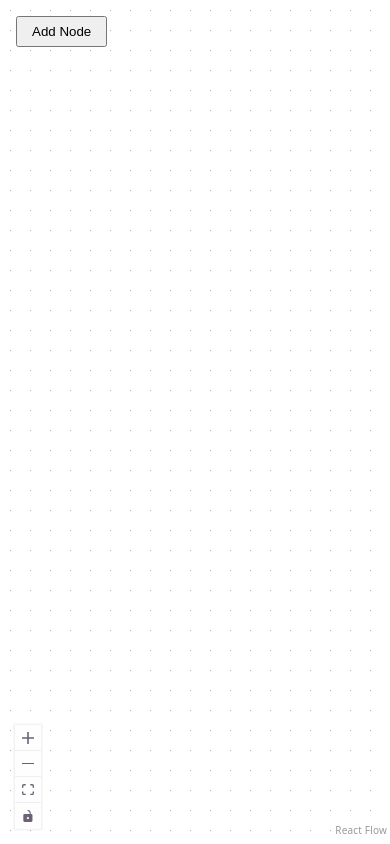
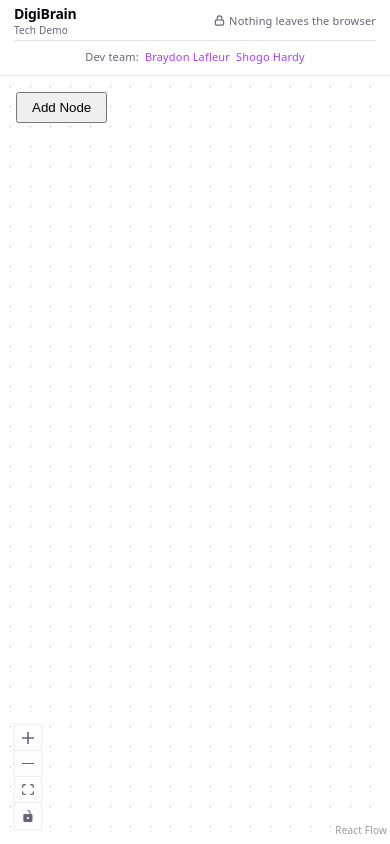
Before and after one commit to BrayLaf/DigiBrain-Tech-Demo, a React (Vite) app: page / in a window 390 px wide. Built offline with nearby package versions, Linux system fonts and the light colour scheme.

Commit message:
create a moile compatible header
add a header that contains digibrain name, a security message stating nothing will leave the users browser, and links to the dev teams websites

```diff
--- a/src/App.tsx
+++ b/src/App.tsx
@@ -1,4 +1,5 @@
 import { useState } from 'react';
+import AppHeader from './AppHeader';
 import GraphCanvas from './graph/GraphCanvas';
 import NodePanel from './panel/NodePanel';
 
@@ -11,7 +12,9 @@ function App() {
   const [panel, setPanel] = useState<PanelState>({ open: false });
 
   return (
-    <div style={{ width: '100vw', height: '100vh', position: 'relative' }}>
+    <>
+      <AppHeader />
+      <div style={{ flex: 1, position: 'relative', overflow: 'hidden' }}>
         <GraphCanvas
           onNodeClick={(id) => setPanel({ open: true, mode: 'edit', nodeId: id })}
         />
@@ -32,6 +35,7 @@ function App() {
           />
         )}
       </div>
+    </>
   );
 }
 
--- /dev/null
+++ b/src/AppHeader.css
@@ -0,0 +1,121 @@
+/* ── App Header ─────────────────────────────────────────────── */
+.app-header {
+  display: flex;
+  align-items: center;
+  height: 48px;
+  padding: 0 20px;
+  background: var(--bg);
+  border-bottom: 1px solid var(--border);
+  flex-shrink: 0;
+  box-sizing: border-box;
+  gap: 16px;
+}
+
+.app-header__brand {
+  display: flex;
+  align-items: baseline;
+  gap: 6px;
+  flex-shrink: 0;
+}
+
+.app-header__name {
+  font-size: 15px;
+  font-weight: 700;
+  color: var(--text-h);
+  letter-spacing: -0.3px;
+  line-height: 1;
+}
+
+.app-header__sub {
+  font-size: 13px;
+  font-weight: 400;
+  color: var(--text);
+  line-height: 1;
+}
+
+.app-header__privacy {
+  display: flex;
+  align-items: center;
+  gap: 5px;
+  color: var(--text);
+  font-size: 12px;
+  flex: 1;
+  justify-content: center;
+}
+
+.app-header__team {
+  display: flex;
+  align-items: center;
+  gap: 8px;
+  flex-shrink: 0;
+}
+
+.app-header__team-label {
+  font-size: 12px;
+  color: var(--text);
+  white-space: nowrap;
+}
+
+.app-header__link {
+  font-size: 12px;
+  color: var(--accent);
+  text-decoration: none;
+  white-space: nowrap;
+  transition: opacity 0.12s;
+}
+
+.app-header__link:hover {
+  opacity: 0.7;
+  text-decoration: underline;
+}
+
+/* ── Mobile (≤ 768px) ────────────────────────────────────────── */
+@media (max-width: 768px) {
+  .app-header {
+    height: auto;
+    padding: 6px 14px 7px;
+    flex-wrap: wrap;
+    align-items: center;
+    gap: 0;
+  }
+
+  /* Row 1: brand left, privacy right */
+  .app-header__brand {
+    flex: 1 1 auto;
+    flex-direction: column;
+    align-items: flex-start;
+    gap: 1px;
+  }
+
+  .app-header__name {
+    font-size: 14px;
+    line-height: 1.2;
+  }
+
+  .app-header__sub {
+    font-size: 10px;
+    line-height: 1.2;
+  }
+
+  .app-header__privacy {
+    flex: 0 0 auto;
+    font-size: 11px;
+    gap: 4px;
+    justify-content: flex-end;
+  }
+
+  /* Row 2: team spans full width, centered */
+  .app-header__team {
+    flex: 0 0 100%;
+    justify-content: center;
+    gap: 6px;
+    margin-top: 4px;
+    padding-top: 4px;
+    border-top: 1px solid var(--border);
+  }
+
+  .app-header__team-label,
+  .app-header__link {
+    font-size: 11px;
+  }
+}
--- /dev/null
+++ b/src/AppHeader.tsx
@@ -0,0 +1,52 @@
+import './AppHeader.css';
+
+const LockIcon = () => (
+  <svg
+    width="11"
+    height="11"
+    viewBox="0 0 24 24"
+    fill="none"
+    stroke="currentColor"
+    strokeWidth="2.5"
+    strokeLinecap="round"
+    strokeLinejoin="round"
+    aria-hidden="true"
+  >
+    <rect x="3" y="11" width="18" height="11" rx="2" ry="2" />
+    <path d="M7 11V7a5 5 0 0 1 10 0v4" />
+  </svg>
+);
+
+export default function AppHeader() {
+  return (
+    <header className="app-header">
+      <div className="app-header__brand">
+        <span className="app-header__name">DigiBrain</span>
+        <span className="app-header__sub">Tech Demo</span>
+      </div>
+      <div className="app-header__privacy">
+        <LockIcon />
+        <span>Nothing leaves the browser</span>
+      </div>
+      <div className="app-header__team">
+        <span className="app-header__team-label">Dev team:</span>
+        <a
+          className="app-header__link"
+          href="https://www.braydonlafleur.site/"
+          target="_blank"
+          rel="noopener noreferrer"
+        >
+          Braydon Lafleur
+        </a>
+        <a
+          className="app-header__link"
+          href="https://www.shogohardy.site/"
+          target="_blank"
+          rel="noopener noreferrer"
+        >
+          Shogo Hardy
+        </a>
+      </div>
+    </header>
+  );
+}
--- a/src/graph/GraphCanvas.tsx
+++ b/src/graph/GraphCanvas.tsx
@@ -12,6 +12,7 @@ import {
 } from '@xyflow/react';
 import '@xyflow/react/dist/style.css';
 import { useGraphStore } from '../store/graphStore';
+import { genId } from '../utils/id';
 import type { BrainNode } from '../types/graph';
 import DocumentNode from './nodes/DocumentNode';
 import TopicNode from './nodes/TopicNode';
@@ -80,7 +81,7 @@ export default function GraphCanvas({ onNodeClick }: GraphCanvasProps) {
     (connection: Connection) => {
       if (connection.source === connection.target) return;
       storeAddEdge({
-        id: crypto.randomUUID(),
+        id: genId(),
         source: connection.source,
         target: connection.target,
       });
--- a/src/index.css
+++ b/src/index.css
@@ -1,4 +1,5 @@
 :root {
+  --header-h: 48px;
   --text: #6b6375;
   --text-h: #08060d;
   --bg: #fff;
@@ -54,6 +55,12 @@
   }
 }
 
+@media (max-width: 768px) {
+  :root {
+    --header-h: 56px;
+  }
+}
+
 @media (prefers-color-scheme: dark) {
   :root {
     --text: #9ca3af;
@@ -101,10 +108,14 @@
 #root {
   width: 100%;
   height: 100vh;
+  height: 100dvh; /* tracks visual viewport — shrinks when iOS keyboard opens */
+  display: flex;
+  flex-direction: column;
 }
 
 body {
   margin: 0;
+  overflow: hidden; /* prevent page scroll — all scrolling is within #root */
 }
 
 h1,
--- a/src/panel/NodePanel.css
+++ b/src/panel/NodePanel.css
@@ -1,9 +1,9 @@
 .node-panel {
   position: fixed;
-  top: 0;
+  top: var(--header-h);
   right: 0;
   width: 380px;
-  height: 100%;
+  height: calc(100dvh - var(--header-h));
   background: var(--bg);
   border-left: 1.5px solid var(--border);
   box-shadow: -8px 0 40px rgba(0, 0, 0, 0.1);
@@ -11,6 +11,14 @@
   flex-direction: column;
   z-index: 100;
   animation: panel-in 0.2s cubic-bezier(0.16, 1, 0.3, 1);
+}
+
+@media (max-width: 480px) {
+  .node-panel {
+    width: 100%;
+    border-left: none;
+    border-top: 1.5px solid var(--border);
+  }
 }
 
 @keyframes panel-in {
--- /dev/null
+++ b/src/utils/id.ts
@@ -0,0 +1,11 @@
+// crypto.randomUUID() requires a secure context (HTTPS/localhost).
+// This fallback handles plain-HTTP local-network dev access (e.g. 192.168.x.x).
+export function genId(): string {
+  if (typeof crypto?.randomUUID === 'function') {
+    return crypto.randomUUID();
+  }
+  return 'xxxxxxxx-xxxx-4xxx-yxxx-xxxxxxxxxxxx'.replace(/[xy]/g, (c) => {
+    const r = (Math.random() * 16) | 0;
+    return (c === 'x' ? r : (r & 0x3) | 0x8).toString(16);
+  });
+}
--- a/vite.config.ts
+++ b/vite.config.ts
@@ -14,5 +14,9 @@ export default defineConfig({
       '@types': path.resolve(__dirname, './src/types'),
       '@graph': path.resolve(__dirname, './src/graph'),
     },
-  }
+  },
+  server: {
+    host: '0.0.0.0',
+    port: 5173,
+  },
 });
```
Also changed, not shown: src/panel/NodePanel.tsx (+15 -10 lines). Lines whose indentation alone changed are shown as unchanged.
